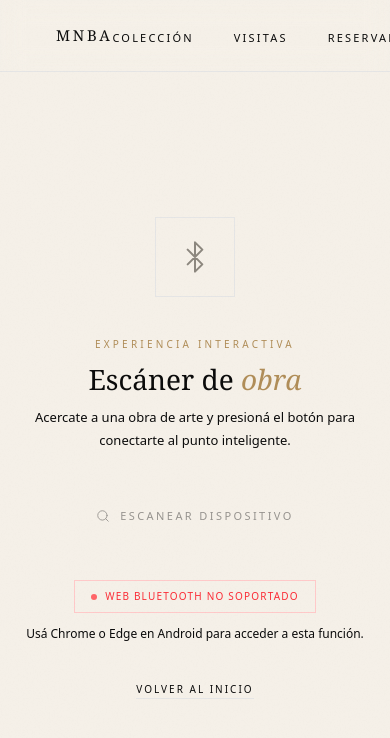
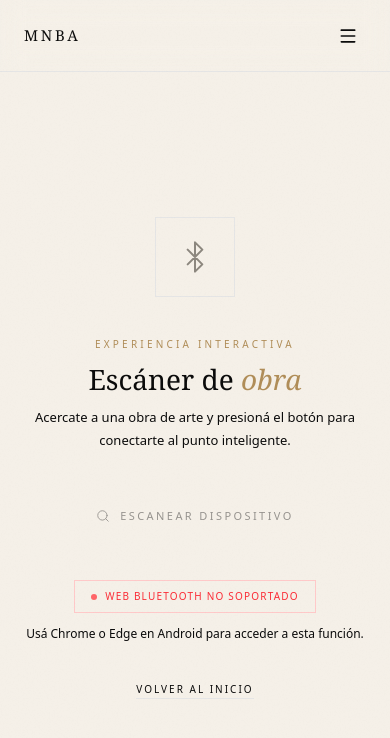
Before and after one commit to nacho-xp/Dev, a Next.js app: page /aplicacion in a window 390 px wide. Shown: the top 738 px of the page. Built offline with nearby package versions, Linux system fonts and the light colour scheme.

Commit message:
Agregar menú de navegación responsivo con soporte para dispositivos móviles

```diff
--- a/src/components/layout/navbar.tsx
+++ b/src/components/layout/navbar.tsx
@@ -1,64 +1,96 @@
+"use client";
+
 // src/components/layout/Navbar.tsx
 import Link from "next/link";
+import { usePathname } from "next/navigation";
+import { useState, useEffect } from "react";
+import { Menu, X } from "lucide-react";
+
+const LINKS = [
+  { href: "/artworks",     label: "Colección",  gold: false },
+  { href: "/#tours",       label: "Visitas",     gold: false },
+  { href: "/#inscripcion", label: "Reservar",    gold: false },
+  { href: "/admin",        label: "Admin",       gold: false },
+  { href: "/aplicacion",   label: "Aplicación",  gold: true  },
+];
 
 export default function Navbar() {
+  const pathname = usePathname();
+  const [open, setOpen] = useState(false);
+
+  useEffect(() => { setOpen(false); }, [pathname]);
+
+  useEffect(() => {
+    document.body.style.overflow = open ? "hidden" : "";
+    return () => { document.body.style.overflow = ""; };
+  }, [open]);
+
   return (
+    <>
       <nav className="
         fixed top-0 left-0 right-0 z-50
         flex items-center justify-between
-      px-14 h-18
+        px-6 md:px-14 h-[72px]
         bg-cream/90 backdrop-blur-md
         border-b border-rule
       ">
-      <Link
-        href="/"
-        className="font-serif text-[15px] tracking-[0.18em] uppercase text-ink"
-      >
+        <Link href="/" className="font-serif text-[15px] tracking-[0.18em] uppercase text-ink">
           MNBA
         </Link>
 
-      <ul className="flex gap-10 list-none">
-        <li>
+        {/* Desktop */}
+        <ul className="hidden md:flex gap-10 list-none">
+          {LINKS.map((link) => (
+            <li key={link.href}>
               <Link
-            href="/artworks"
-            className="font-sans text-[11px] tracking-[0.2em] uppercase text-ink-mid hover:text-dorado transition-colors"
+                href={link.href}
+                className={`font-sans text-[11px] tracking-[0.2em] uppercase transition-colors ${link.gold ? "text-dorado hover:text-dorado-lt" : "text-ink-mid hover:text-dorado"}`}
               >
-            Colección
+                {link.label}
               </Link>
             </li>
-        <li>
+          ))}
+        </ul>
+
+        {/* Hamburguesa */}
+        <button
+          onClick={() => setOpen((v) => !v)}
+          className="md:hidden flex items-center justify-center w-9 h-9 text-ink-mid hover:text-ink transition-colors cursor-pointer"
+          aria-label={open ? "Cerrar menú" : "Abrir menú"}
+        >
+          {open ? <X size={20} /> : <Menu size={20} />}
+        </button>
+      </nav>
+
+      {/* Overlay */}
+      {open && (
+        <div
+          className="md:hidden fixed inset-0 z-40 bg-ink/40 backdrop-blur-sm"
+          onClick={() => setOpen(false)}
+        />
+      )}
+
+      {/* Panel mobile */}
+      <div className={`
+        md:hidden fixed top-[72px] left-0 right-0 z-40
+        bg-cream border-b border-rule
+        transition-all duration-300 ease-out overflow-hidden
+        ${open ? "max-h-screen opacity-100" : "max-h-0 opacity-0 pointer-events-none"}
+      `}>
+        <ul className="flex flex-col list-none px-6 py-2">
+          {LINKS.map((link, i) => (
+            <li key={link.href} className={i < LINKS.length - 1 ? "border-b border-rule" : ""}>
               <Link
-            href="/#tours"
-            className="font-sans text-[11px] tracking-[0.2em] uppercase text-ink-mid hover:text-dorado transition-colors"
+                href={link.href}
+                onClick={() => setOpen(false)}
+                className={`flex items-center py-4 font-sans text-[11px] tracking-[0.22em] uppercase transition-colors ${link.gold ? "text-dorado" : "text-ink-mid hover:text-dorado"}`}
               >
-            Visitas
+                {link.label}
               </Link>
             </li>
-        <li>
-          <Link
-            href="/#inscripcion"
-            className="font-sans text-[11px] tracking-[0.2em] uppercase text-ink-mid hover:text-dorado transition-colors"
-          >
-            Reservar
-          </Link>
-        </li>
-        <li>
-          <Link
-            href="/admin"
-            className="font-sans text-[11px] tracking-[0.2em] uppercase text-ink-mid hover:text-dorado-lt transition-colors"
-          >
-            Admin
-          </Link>
-        </li>
-        <li>
-          <Link
-            href="/aplicacion"
-            className="font-sans text-[11px] tracking-[0.2em] uppercase text-dorado hover:text-dorado-lt transition-colors"
-          >
-            Aplicación
-          </Link>
-        </li>
+          ))}
         </ul>
-    </nav>
+      </div>
+    </>
   );
 }
```
Lines whose indentation alone changed are shown as unchanged.
